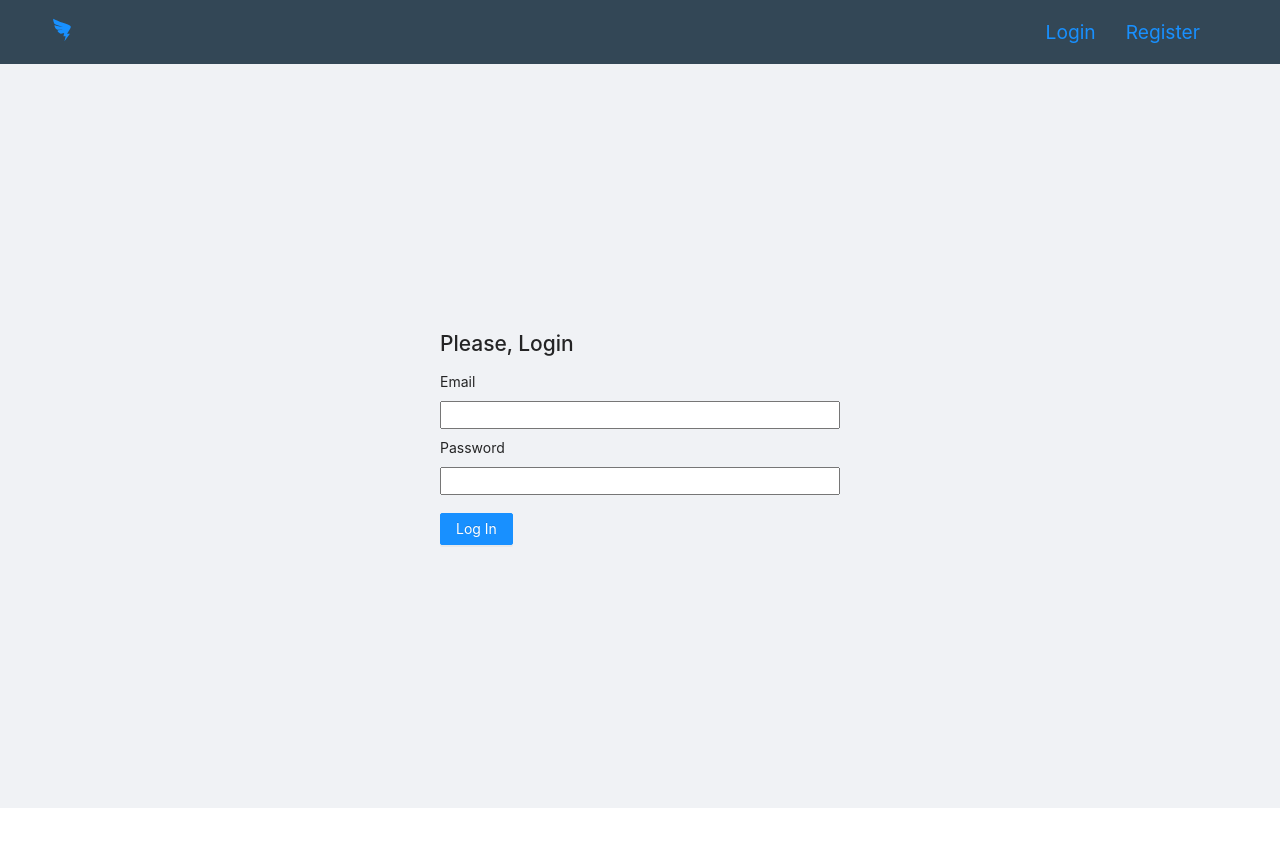
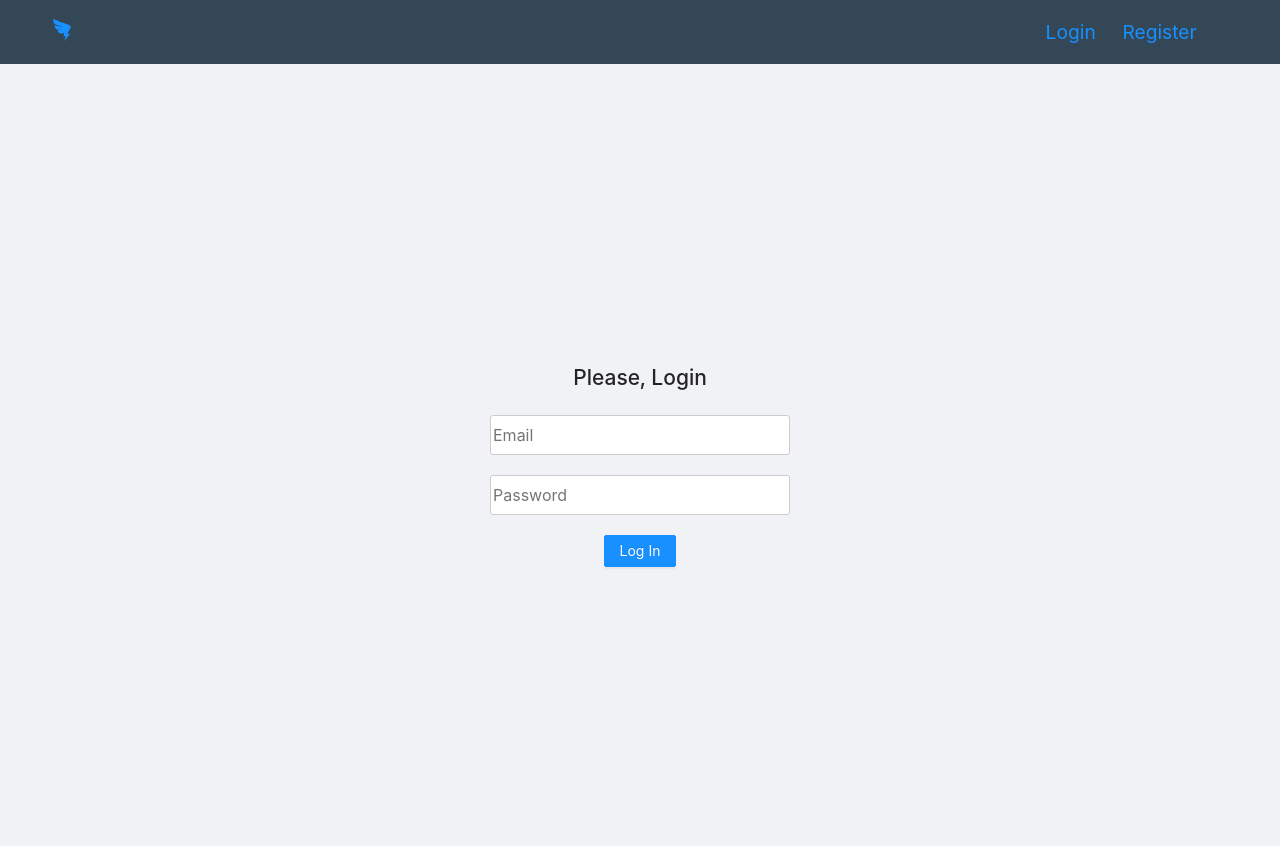
Before and after one commit to adashkova/login-register-app, a React (Create React App) app: page / in a window 1280 px wide. Shown: the top 846 px of the page. Before the commit the page ends 808 px from the top, so only its background shows below. Built offline with nearby package versions, Linux system fonts and the light colour scheme.

Commit message:
make adaptive disign

```diff
--- a/src/components/Layout/NavBar/NavBar.tsx
+++ b/src/components/Layout/NavBar/NavBar.tsx
@@ -1,5 +1,5 @@
 import React, { FC } from 'react';
-import { Layout, Row } from 'antd';
+import { Layout, Row, Col } from 'antd';
 import { DingdingOutlined } from '@ant-design/icons';
 import { Link } from 'react-router-dom';
 import styled from 'styled-components';
@@ -15,12 +15,23 @@ const NavBar: FC = () => {
   return (
     <Header style={{ backgroundColor: '#334756' }}>
       <Row align={'middle'} justify={'space-between'}>
-        <StyledLink to="/">
-          <DingdingOutlined style={{ fontSize: '1.5rem' }} />
-        </StyledLink>
-        <Row justify={'space-around'}>
-          <StyledLink to="/login">Login</StyledLink>
-          <StyledLink to="/register">Register</StyledLink>
+
+        <Col xs={1} sm={2} md={4} lg={6} xl={8}>
+          <StyledLink to="/">
+            <DingdingOutlined style={{ fontSize: '1.5rem' }} />
+          </StyledLink>
+        </Col>
+
+        <Row align={'middle'} justify={'end'}>
+
+          <Col xs={14} sm={14} md={10} lg={12} xl={10}>
+            <StyledLink to="/login">Login</StyledLink>
+          </Col>
+
+          <Col xs={5} sm={10} md={10} lg={12} xl={14}>
+            <StyledLink to="/register">Register</StyledLink>
+          </Col>
+
         </Row>
       </Row>
     </Header>
--- a/src/pages/LoginPage/LoginPage.tsx
+++ b/src/pages/LoginPage/LoginPage.tsx
@@ -1,6 +1,6 @@
 import React, { FC, useState } from 'react';
 import { IValuesLogin } from '../../interfaces';
-import { Col, Layout, Row, Button, Alert, Space } from 'antd';
+import { Col, Layout, Row, Button, Alert } from 'antd';
 import { Formik, Field, Form } from 'formik';
 import * as Yup from 'yup';
 import styled from 'styled-components';
@@ -9,11 +9,17 @@ import 'antd/dist/antd.css';
 const { Content } = Layout;
 
 const StyledContainer = styled(Row)`
-  height: 93vh;
+  height: 100vh;
 `;
 
 const StyledField = styled(Field)`
-  min-width: 400px;
+  min-width: 300px;
+  border: 1px solid #cccccc;
+  border-radius: 3px;
+  height: 40px;
+  margin: 10px 0;
+  font-size: 1rem;
+  outline: none;
 `;
 
 const LoginPage: FC = () => {
@@ -25,8 +31,10 @@ const LoginPage: FC = () => {
   const [isSubmit, setIsSubmit] = useState(false);
 
   const loginSchema = Yup.object().shape({
-    email: Yup.string().email('Invalid email').required('Required'),
-    password: Yup.string().min(6, 'Too Short!').required('Required'),
+    email: Yup.string().email('Invalid email').required('Email is required'),
+    password: Yup.string()
+      .min(6, 'Too Short!')
+      .required('Password is required'),
   });
 
   const handleSubmit = (values: IValuesLogin) => {
@@ -40,12 +48,6 @@ const LoginPage: FC = () => {
     <Content>
       <StyledContainer justify={'center'}>
         <Row align={'middle'} justify={'center'}>
-          <Col span={24}>
-
-            <Col span={24}>
-              <h1>Please, Login</h1>
-            </Col>
-
           <Formik
             initialValues={initialValues}
             validationSchema={loginSchema}
@@ -56,24 +58,38 @@ const LoginPage: FC = () => {
           >
             {({ errors, touched, isValid }) => (
               <Form>
-                  <Space direction="vertical">
-
                 {isSubmit && <Alert message="Success!" type="success" />}
 
-                    <label htmlFor="email">Email</label>
-                    <StyledField id="email" name="email" type="email" />
+                <Row align={'middle'} justify={'center'}>
+                  <h1>Please, Login</h1>
+                </Row>
+
+                <Col span={24}>
+                  <StyledField
+                    id="email"
+                    name="email"
+                    type="email"
+                    placeholder="Email"
+                  />
 
                   {errors.email && touched.email && (
                     <Alert message={errors.email} type="error" />
                   )}
+                </Col>
 
-                    <label htmlFor="password">Password</label>
-                    <StyledField id="password" name="password" />
+                <Col span={24}>
+                  <StyledField
+                    id="password"
+                    name="password"
+                    placeholder="Password"
+                  />
 
                   {errors.password && touched.password && (
                     <Alert message={errors.password} type="error" />
                   )}
+                </Col>
 
+                <Row align={'middle'} justify={'center'}>
                   <Button
                     type="primary"
                     disabled={!isValid}
@@ -82,12 +98,11 @@ const LoginPage: FC = () => {
                   >
                     Log In
                   </Button>
+                </Row>
 
-                  </Space>
               </Form>
             )}
           </Formik>
-          </Col>
         </Row>
       </StyledContainer>
     </Content>
```
Also changed, not shown: src/pages/RegisterPage/RegisterPage.tsx (+80 -29 lines). Lines whose indentation alone changed are shown as unchanged.
